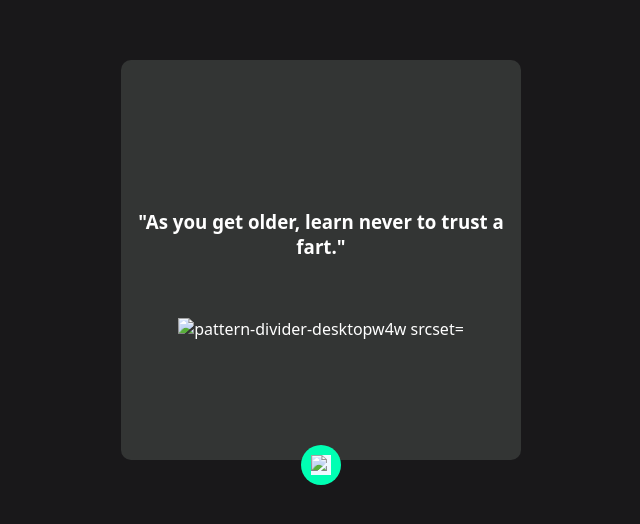
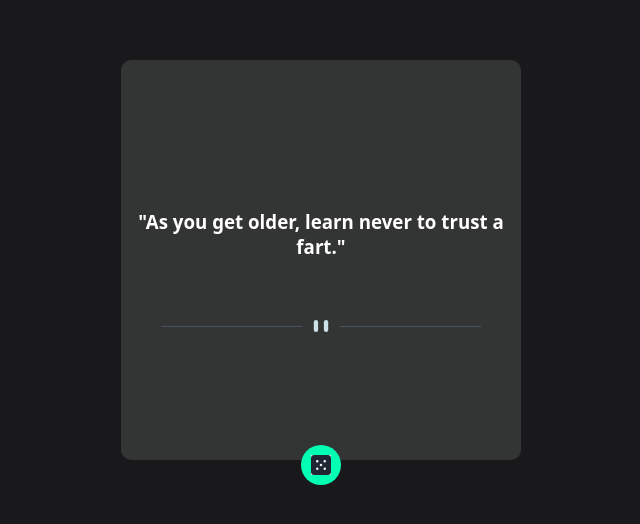
Before and after one commit to NaveedUrRehman01/Advice-generator-app, a plain HTML site: page index.htm in a window 1280 px wide. Shown: the part 128-652 px from the top of the page, without its empty margins (319-959 px from the left). Drawn offline with Linux system fonts and the light colour scheme; the site is published under a folder, as on GitHub Pages, so addresses that start at the root find nothing.

Commit message:
finallized and ready to deploy

```diff
--- a/index.htm
+++ b/index.htm
@@ -13,12 +13,12 @@
             <h3 id="advice">"As you get older, learn never to trust a fart." </h3>
 
             <div class="line">
-                <img src="/images/pattern-divider-desktop.svg" alt="pattern-divider-desktopw4w srcset="">
+                <img src="images/pattern-divider-desktop.svg" alt="pattern-divider-desktopw4w srcset="">
             </div>
         </div>
 
         <div id="myBtn">
-            <img src="/images/icon-dice.svg" alt="icon-dice" srcset="" class="dice">
+            <img src="images/icon-dice.svg" alt="icon-dice" srcset="" class="dice">
         </div>
 
     </div>
```
